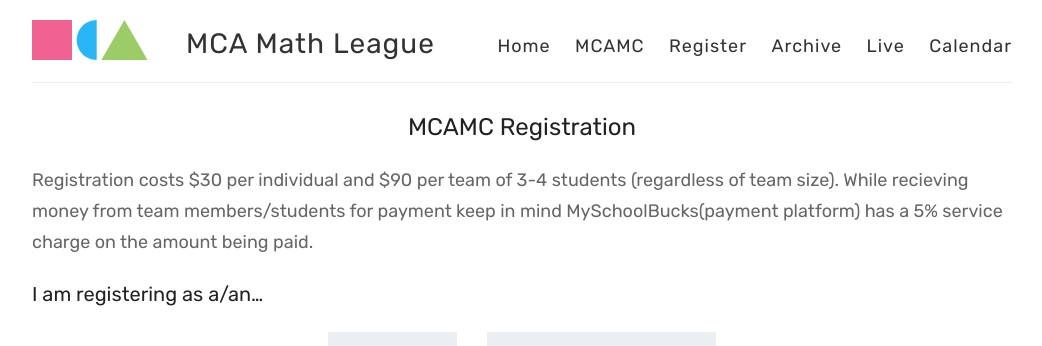
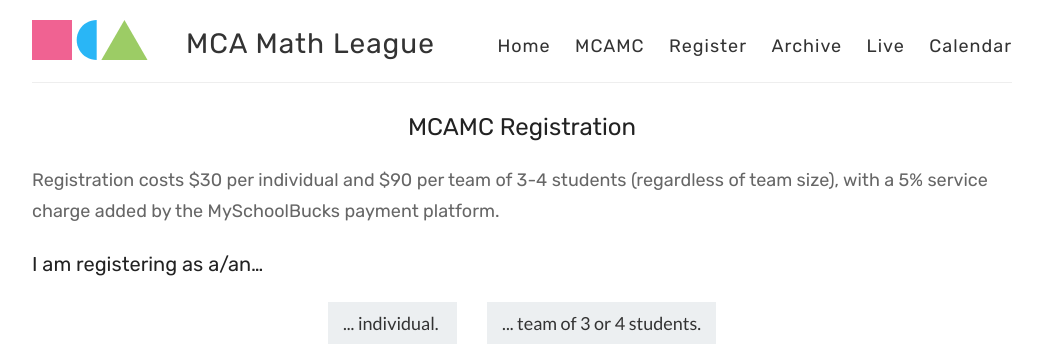
Before and after one commit to mcamathleague/mcamathleague.github.io, a Jekyll site: the page built from register.md, in a window 1280 px wide, cut to the strip 0-346 px from the top of the page. Shown: the whole strip, without its empty margins (118-1160 px from the left). Built offline with Jekyll 4.4.1, drawn with Linux system fonts in a browser that asks for light colours.

Commit message:
Update register.md

```diff
--- a/register.md
+++ b/register.md
@@ -5,7 +5,7 @@ permalink: /mcamc/register/
 ---
 ## MCAMC Registration
 
-#### Registration costs $30 per individual and $90 per team of 3-4 students (regardless of team size). While recieving money from team members/students for payment keep in mind MySchoolBucks(payment platform) has a 5% service charge on the amount being paid.
+#### Registration costs $30 per individual and $90 per team of 3-4 students (regardless of team size), with a 5% service charge added by the MySchoolBucks payment platform.
 
 ### I am registering as a/an...
 <div style="text-align: center">
```
